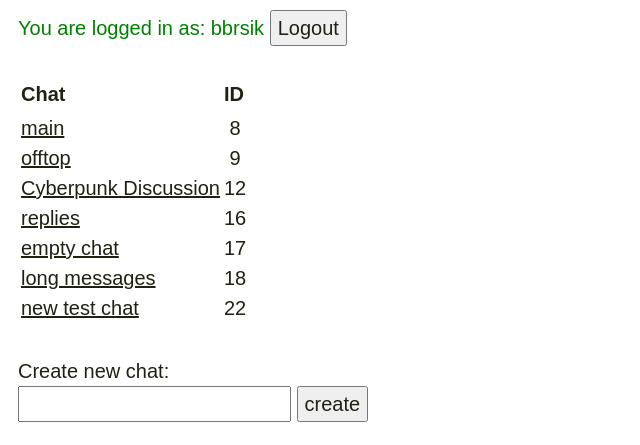
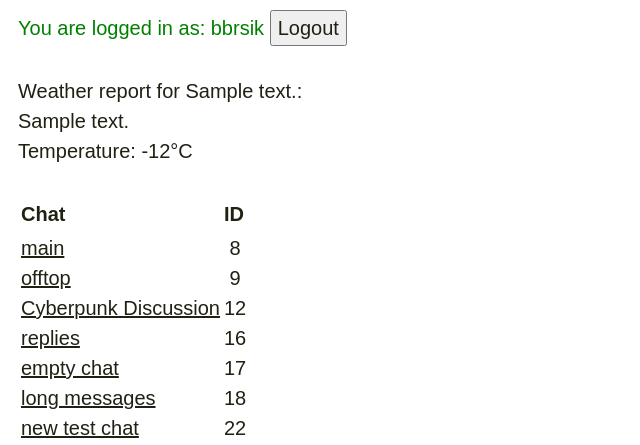
Before and after one commit to bbrsik/messenger, a Django app: page /message/chats/ in a window 1280 px wide. Shown: the top 445 px of the page, without its empty margins (0-640 px from the left). Run offline with Django 4.2, Linux system fonts and the light colour scheme; a user stored in the database is signed in; data comes from the database, SQL or seed files in the repository; both versions use the stored data as it was after the commit; a database or web service that is not in the repository returns one stand-in record (values such as "Sample title"); data that the repository does not hold is empty.

Commit message:
weather update

```diff
--- a/message/views.py
+++ b/message/views.py
@@ -2,6 +2,7 @@ from django.http import JsonResponse
 from django.shortcuts import render, redirect
 from message.serializers import serialize_chats, serialize_messages
 from message.models import Chat, Message
+from weather.utility import get_weather_data
 
 
 def render_chat(request, chat_id):
@@ -26,4 +27,10 @@ def render_list(request):
     if not request.user.is_authenticated:
         return redirect('/user/login/')
     chats = serialize_chats(Chat.objects.all())
-    return render(request, 'render_list.html', {'chats': chats})
+    weather_data = get_weather_data(request)
+    context = \
+        {
+        'chats': chats,
+        'weather_data': weather_data
+        }
+    return render(request, 'render_list.html', context=context)
--- a/templates/render_list.html
+++ b/templates/render_list.html
@@ -23,6 +23,13 @@
         <div style="color: red;">You are not logged in</div>
     {% endif %}
 </div>
+
+<div style="margin-left: 10px; margin-top: 10px; margin-bottom: 30px;">
+    <div>Weather report for {{weather_data.location}}:</div>
+    <div>{{weather_data.description}}</div>
+    <div>Temperature: {{weather_data.temp}}°C</div>
+</div>
+
 <table style="margin-top:10px; margin-left:10px; text-align:left;">
   <tr>
       <th>Chat</th>
--- /dev/null
+++ b/weather/utility.py
@@ -0,0 +1,23 @@
+import requests
+from django.http import JsonResponse
+
+
+# todo
+#  определние адреса для подстановки в вопрос
+#  сокращение количества запросов:
+#  запрос во время запуска сервера, запрос в 00:00
+
+def get_weather_data(request):
+    if request.method != "GET":
+        return JsonResponse({}, status=400)
+    data = requests.get('https://weather.visualcrossing.com/VisualCrossingWebServices/rest/services/timeline/Saint Petersburg/today/?key=4BFH3CNBB54CB3J4QUMU99GSC')
+    data = data.json()
+
+    weather_data = \
+        {
+        'location': data.get('address'),
+        'description': data.get('days')[0].get('description'),
+        'temp': round((data.get('currentConditions').get('temp') - 32) / 1.8),
+        }
+
+    return weather_data
```
Also changed, not shown: db.sqlite3.
